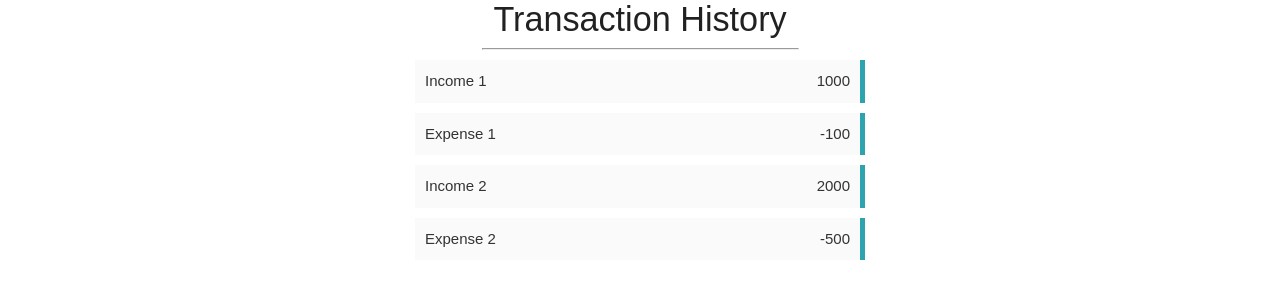
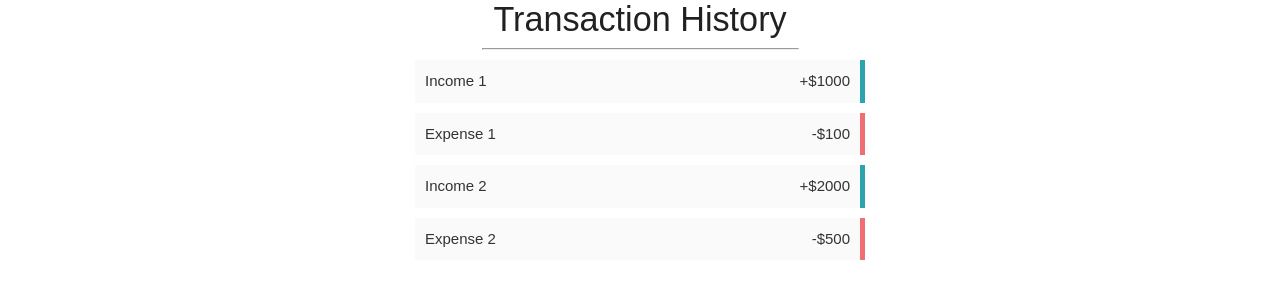
Before and after one commit to sohailshams/expense-tracker, a React (Create React App) app: page / in a window 1280 px wide. Shown: the part 310-612 px from the top of the page. Built offline with nearby package versions, Linux system fonts and the light colour scheme.

Commit message:
Added if statement to dynamicaly add plus and minus sign and respective hover color

```diff
--- a/src/App.css
+++ b/src/App.css
@@ -68,12 +68,12 @@ body {
 }
 
 .list li.minus {
-  border-right: 5px solid #b6960a !important;
+  border-right: 5px solid #ee6e73 !important;
 }
 
 .list li.minus:hover {
-  border-right: 5px solid #b6960a !important;
-  background-color: #b6960a !important;
+  border-right: 5px solid #ee6e73 !important;
+  background-color: #ee6e73 !important;
   color: #f7f7f7;
 }
 
--- a/src/components/Transaction.js
+++ b/src/components/Transaction.js
@@ -1,10 +1,13 @@
 import React from 'react';
 
 const Transaction = ({ transaction }) => {
+  const sign = transaction.transactionAmount < 0 ? '-' : '+';
   return (
-    <li className="plus">
+    <li className={transaction.transactionAmount < 0 ? 'minus' : 'plus'}>
       {transaction.description}
-      <span>{transaction.transactionAmount}</span>
+      <span>
+        {sign}${Math.abs(transaction.transactionAmount)}
+      </span>
       <button className="delete-btn">X</button>
     </li>
   );
```
Also changed, not shown: 1 other file (tests, documents, lock files or other folders).
